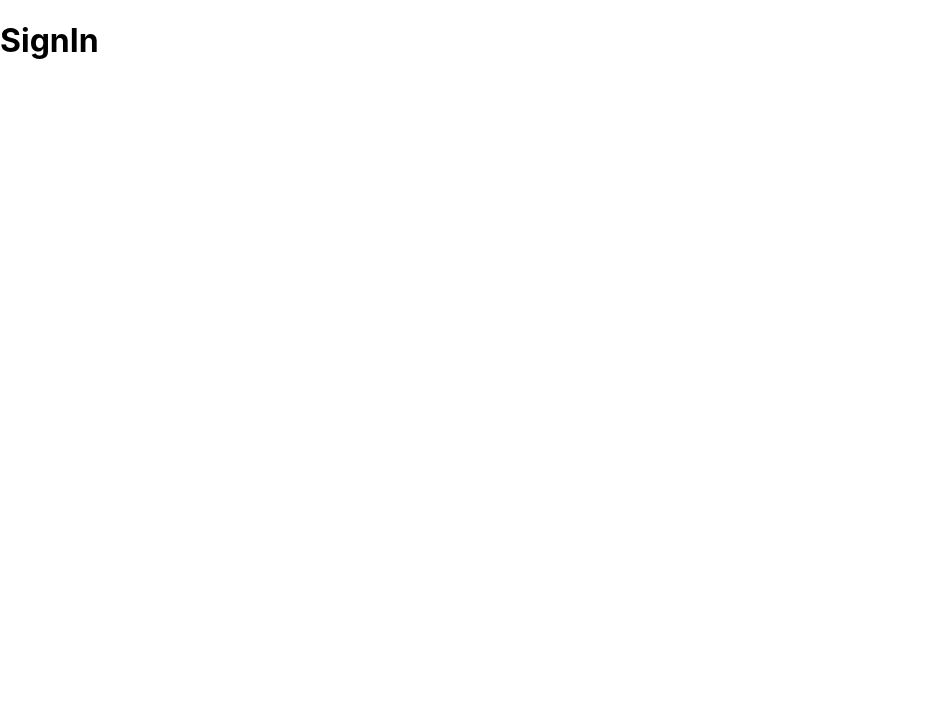
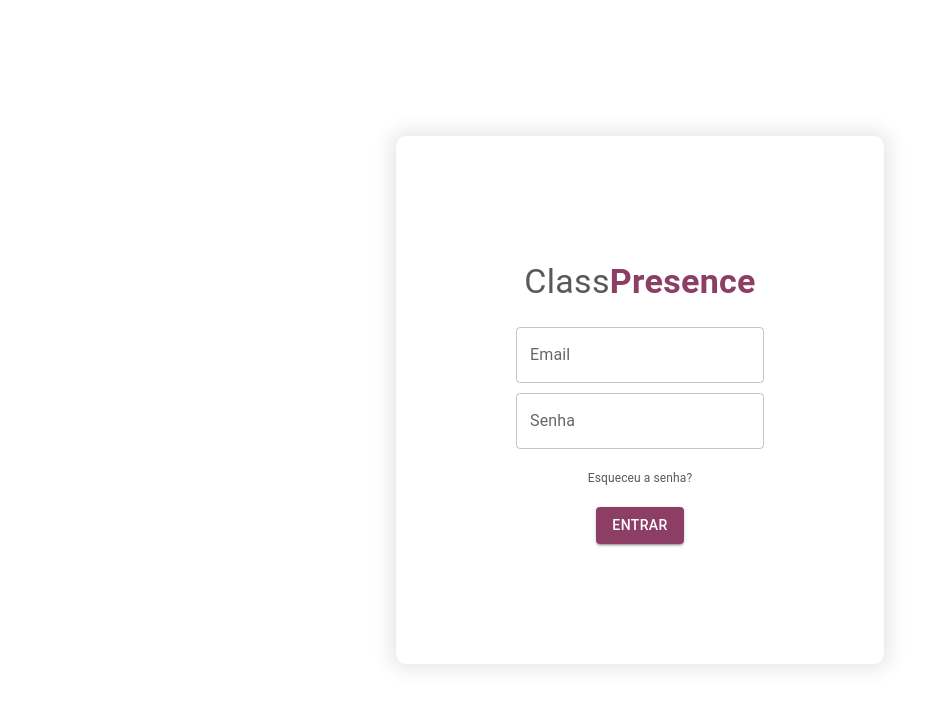
Before and after one commit to marimnzs/class-presence, a React (Create React App) app: page / in a window 1280 px wide. Shown: the top 708 px of the page, without its empty margins (0-951 px from the left). Built offline with nearby package versions, Linux system fonts and the light colour scheme.

Commit message:
add signIn style

```diff
--- a/src/features/signIn/index.tsx
+++ b/src/features/signIn/index.tsx
@@ -1,8 +1,98 @@
 import React from "react";
+import {
+  Button,
+  Box,
+  Typography,
+  TextField
+} from '@mui/material';
 
 const SignIn: React.FC = () => {
+
+  const handleSignIn = () => {
+
+  }
+
   return (
-    <h1>SignIn</h1>
+    <>
+    <Box
+      sx={{
+        width: "100%",
+        height: "100vh",
+        display: 'flex',
+        flexDirection: 'column',
+        alignItems: 'center',
+        justifyContent: 'center',
+      }}>
+        <Box
+        sx={{
+          display: 'flex',
+          flexDirection: 'column',
+          alignItems: 'center',
+          justifyContent: 'center',
+          padding: "120px",
+          borderRadius: "10px",
+          boxShadow: "0px 0px 20px 5px rgba(0,0,0,0.10)"
+        }}
+        >
+          <Box
+            sx={{
+              display: 'flex',
+              flexDirection: 'row',
+              marginBottom: "20px",
+            }}
+          >
+            <Typography
+              sx={{
+                fontSize: "34px",
+                color: "#595959",
+              }}
+            >
+              Class
+            </Typography>
+            <Typography
+              sx={{
+                fontSize: "34px",
+                color: "#8D3E64",
+                fontWeight: "bold",
+              }}
+            >
+              Presence
+            </Typography>
+          </Box>
+          <TextField
+            variant="outlined"
+            label="Email"
+            type="email"
+          />
+          <TextField
+            variant="outlined"
+            label="Senha"
+            type="password"
+            sx={{
+              marginTop: "10px",
+            }}
+          />
+          <Typography
+              sx={{
+                fontSize: "12px",
+                color: "#595959",
+                marginTop: "20px",
+              }}
+            >
+              Esqueceu a senha?
+            </Typography>
+            <Button
+              variant="contained"
+              sx={{
+                backgroundColor: "#8D3E64",
+                marginTop: "20px",
+              }}
+            >
+              Entrar
+            </Button>
+        </Box>
+    </Box>
+    </>
   )
 }
 
```
Also changed, not shown: src/assets/svg/logo.svg (added).
